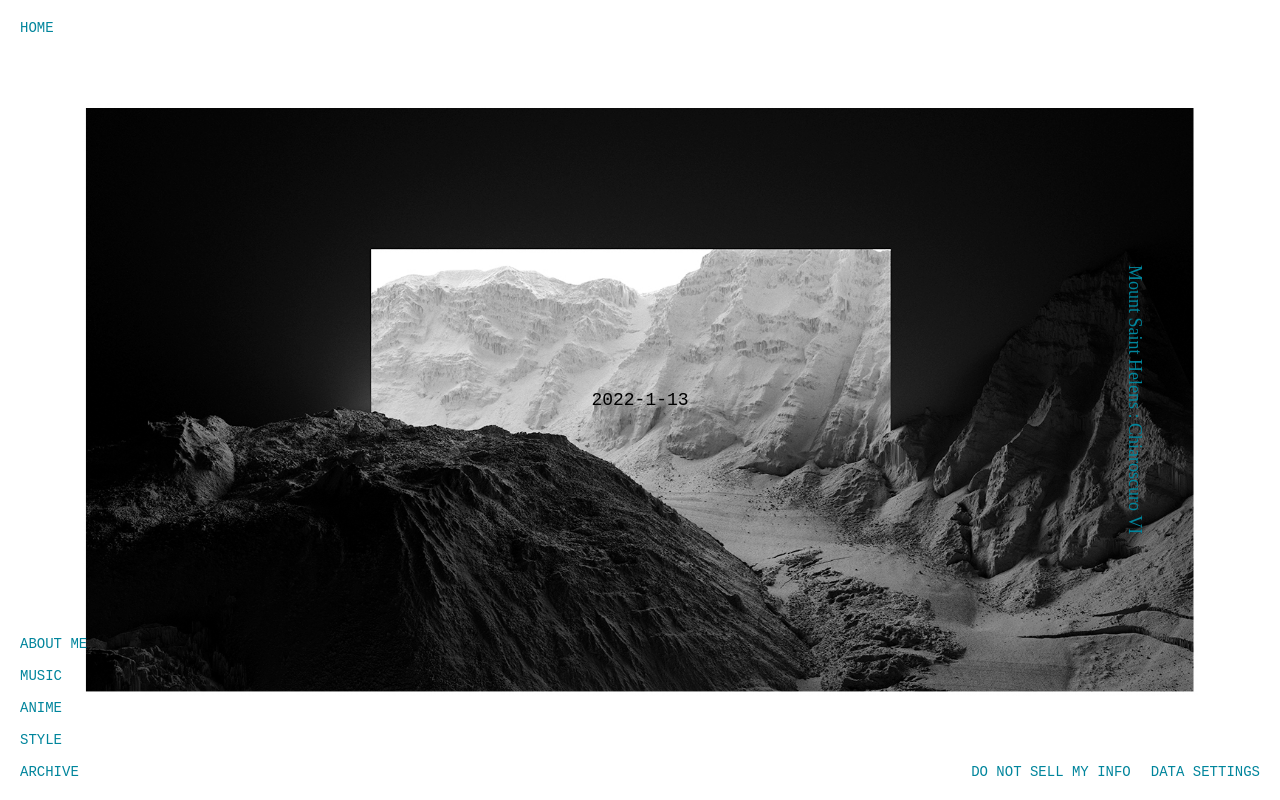
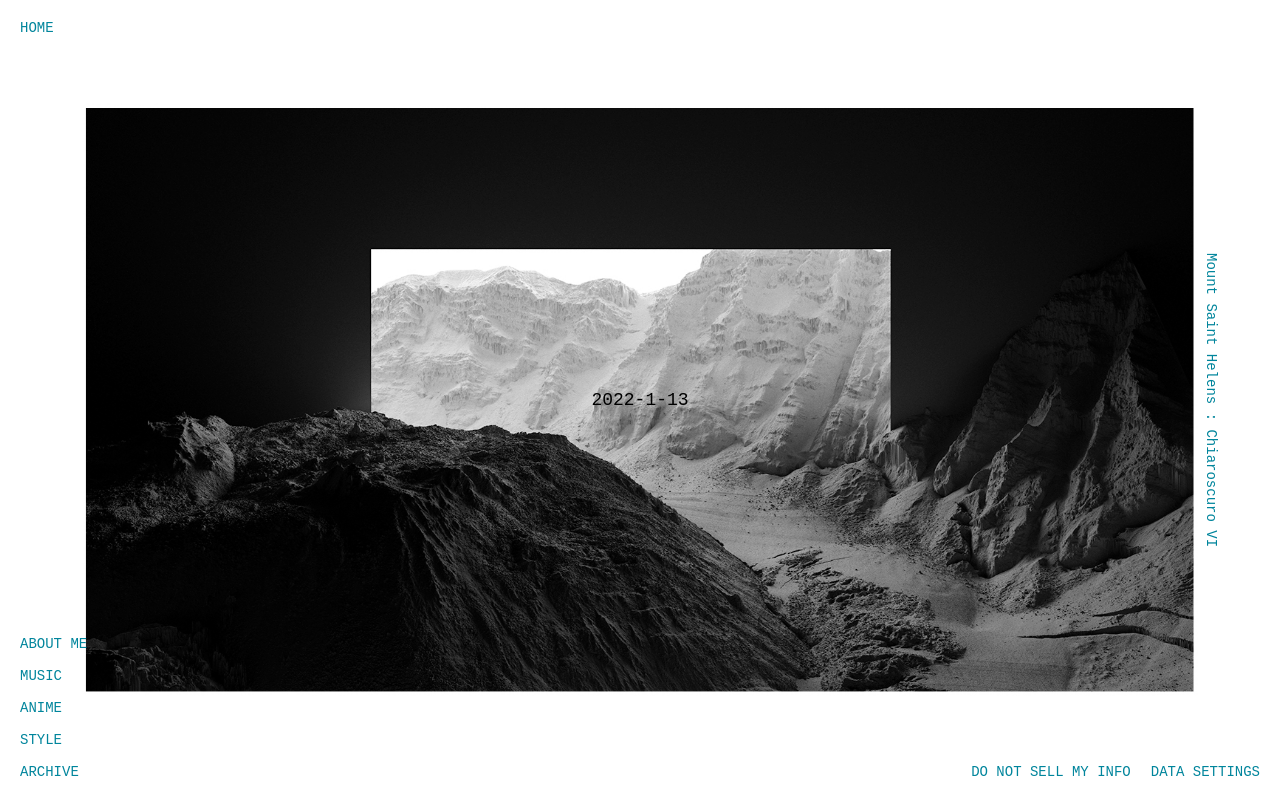
Before and after one commit to Rikuesque/HTMLfun, a plain HTML site: page index.html in a window 1280 px wide. Drawn offline with Linux system fonts and the light colour scheme.

Commit message:
fixedtext

```diff
--- a/index.html
+++ b/index.html
@@ -27,8 +27,8 @@
     }
     .container1 {
         display: flex;
-        width: 100%;
-        justify-content: space-between;
+        /* width: 100%; */
+        justify-content: center;
         align-items: center;
         font-size: 18px;
         font-family: "VCROSDMONO", monospace;
@@ -51,10 +51,10 @@
         justify-content: space-between;
     }
     .extra {
-        font-family: "Space Mono";
+        font-family: "Space Mono", monospace;
+        font-size: 14px;
         writing-mode: vertical-rl;
         color: rgb(0, 133, 156);
-        margin-right: 135px;
     }
     </style>
     <script>
@@ -75,7 +75,8 @@
     </div>
     <div class="container1">
         <p class="extra" style="opacity:0.0">hidden text lmao</p>
-        <div id="currentDate"><strong>currentDate</strong></div>
+        <div style="margin-right:500px;margin-left:500px;" id="currentDate"><strong>currentDate</strong></div>
+        <!-- <img src="media/monomount.jpeg" width="1200px" height="670px"> -->
         <p class="extra">Mount Saint Helens : Chiaroscuro VI</p>
     </div>
     <div class="container2">
```
